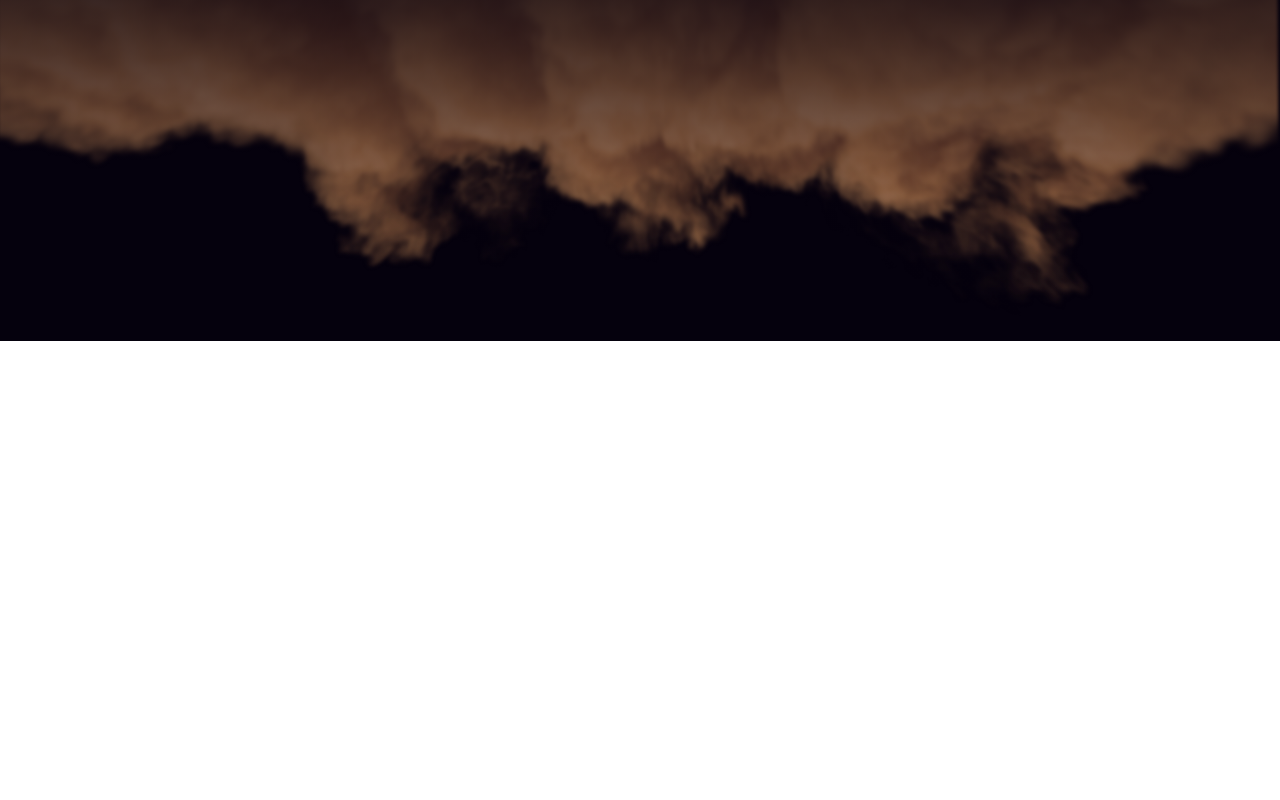
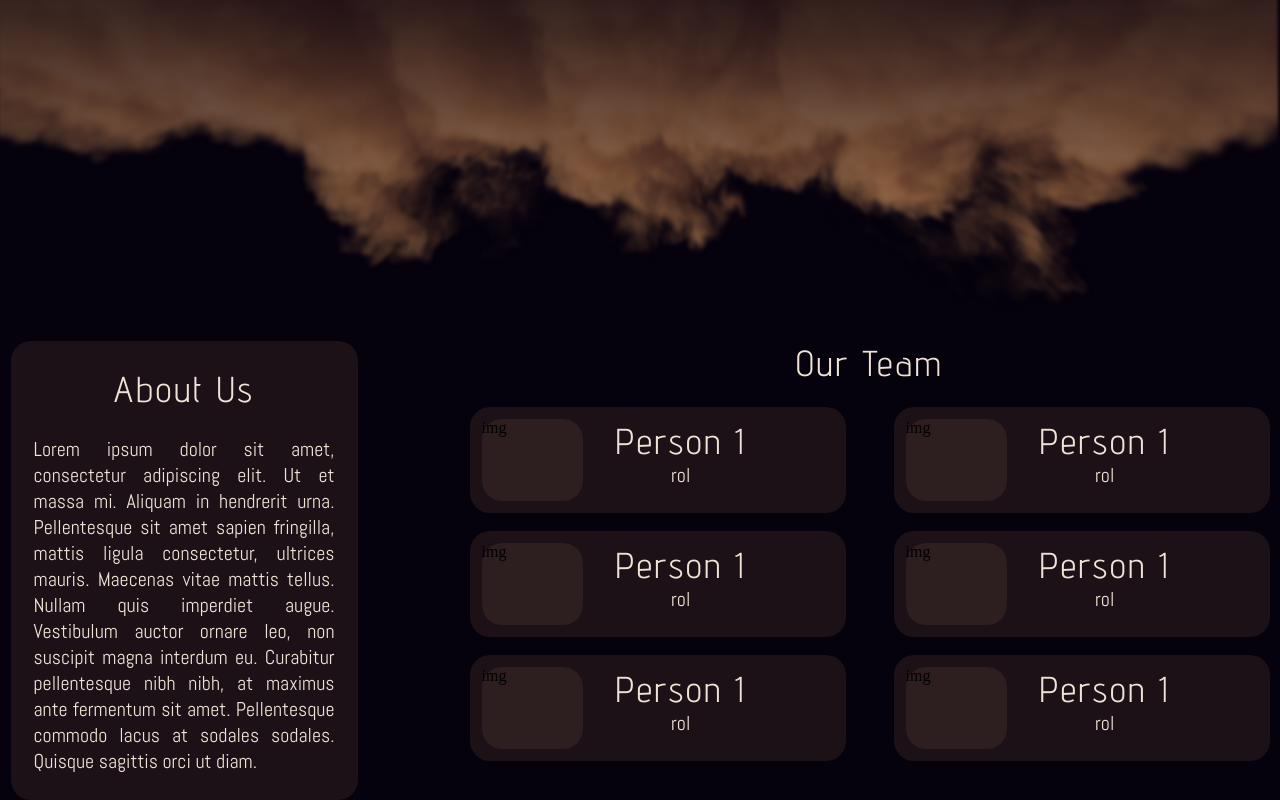
Before and after one commit to Ashen-Software/nsac, a React (Vite) app: page / in a window 1280 px wide. Shown: the part 1406-2206 px from the top of the page. Before the commit the page ends 1747 px from the top, so only its background shows below. Built offline with nearby package versions, Linux system fonts and the light colour scheme; a web font is replaced by a local one.

Commit message:
mas cosas

```diff
--- /dev/null
+++ b/src/components/Contenido/Contenido.jsx
@@ -0,0 +1,33 @@
+import './contenido.css';
+import Person from "../Person/Person";
+
+function Contenido(){
+
+
+    return(<div className='contenido'>
+
+        <div className='about'>
+
+            <p className='title'>About Us</p>
+            <p className='expl'>Lorem ipsum dolor sit amet, consectetur adipiscing elit. Ut et massa mi. Aliquam in hendrerit urna. Pellentesque sit amet sapien fringilla, mattis ligula consectetur, ultrices mauris. Maecenas vitae mattis tellus. Nullam quis imperdiet augue. Vestibulum auctor ornare leo, non suscipit magna interdum eu. Curabitur pellentesque
+                nibh nibh, at maximus ante fermentum sit amet. Pellentesque commodo lacus at sodales sodales. Quisque sagittis orci ut diam.</p>
+        </div>
+
+
+        <div className='der'>
+            <p className='title'>Our Team</p>
+            <div className='team'>
+                <Person number={1} rol="rol"/>
+                <Person number={1} rol="rol"/>
+                <Person number={1} rol="rol"/>
+                <Person number={1} rol="rol"/>
+                <Person number={1} rol="rol"/>
+                <Person number={1} rol="rol"/>
+            </div>
+
+        </div>
+    </div>)
+}
+
+
+export default Contenido;
--- /dev/null
+++ b/src/components/Contenido/contenido.css
@@ -0,0 +1,64 @@
+@import url('https://fonts.googleapis.com/css2?family=Advent+Pro:ital,wght@0,100..900;1,100..900&display=swap');
+@import url('https://fonts.googleapis.com/css2?family=Abel&display=swap');
+
+
+
+.contenido{
+
+    display: flex;
+    flex-direction: row;
+    justify-content: center;
+    gap:7rem;
+    .about{
+        padding: 1.625rem 1.438rem;
+        color: #F0E2D6;
+        display: flex;
+        flex-direction: column;
+        background-color: rgba(125, 87, 63, .19);
+        border-radius: 20px;
+        gap:1.625rem;
+        width: 18.813rem;
+
+        .title{
+            font-family: 'Advent Pro', sans-serif;
+            letter-spacing: 2.5px;
+            font-size: 2.25rem;
+            text-align: center;
+
+        }
+
+        .expl{
+            font-family: 'Abel', sans-serif;
+            font-size: 1.25rem;
+            text-align: justify;
+        }
+
+
+
+    }
+
+    .der{
+        display: flex;
+        flex-direction: column;
+        gap: 1.438rem;
+
+        .title{
+            color:#F0E2D6;
+            font-family: 'Advent Pro', sans-serif;
+            letter-spacing: 2.5px;
+            font-size: 2.25rem;
+            text-align: center;
+        }
+
+        .team{
+            display: flex;
+            flex-wrap: wrap;
+            justify-content: space-between;
+            width: 50rem;
+            gap: 1.125rem;
+
+        }
+
+    }
+
+}
--- /dev/null
+++ b/src/components/Person/Person.jsx
@@ -0,0 +1,26 @@
+import './person.css';
+import PropTypes from 'prop-types';
+
+function Person({ number , rol}) {
+    return (
+      <div className="persona">
+        <div className="imagen">
+          img
+        </div>
+        <div className="iz">
+          <p className="nombre">Person {number}</p>
+          <p className="rol">{rol}</p>
+        </div>
+      </div>
+    );
+  }
+
+  Person.propTypes = {
+    number: PropTypes.number.isRequired,
+    rol: PropTypes.string.isRequired,
+
+  };
+
+
+
+export default Person;
--- /dev/null
+++ b/src/components/Person/person.css
@@ -0,0 +1,43 @@
+@import url('https://fonts.googleapis.com/css2?family=Advent+Pro:ital,wght@0,100..900;1,100..900&display=swap');
+@import url('https://fonts.googleapis.com/css2?family=Abel&display=swap');
+
+.persona{
+    background-color: rgba(125, 87, 63, .19);
+    display: flex;
+    flex-direction: row;
+    width: 22rem;
+    border-radius: 20px;
+    gap:2.065rem;
+    padding:.75rem;
+
+
+    .imagen{
+        background-color: rgba(125, 87, 63, .19);
+        width: 6.333rem;
+        height: 5.125rem;
+        border-radius: 20px;
+
+    }
+
+    .iz{
+        display: flex;
+        flex-direction: column;
+        color: #F0E2D6;
+        align-items: center;
+
+        .nombre{
+            font-family: 'Advent Pro', sans-serif;
+            font-size: 2.25rem;
+            letter-spacing: 2.25px;
+
+        }
+
+        .rol{
+            font-family: 'Abel', sans-serif;
+            font-size: 1.25rem;
+        }
+
+    }
+
+
+}
--- a/src/views/Home/Home.jsx
+++ b/src/views/Home/Home.jsx
@@ -2,14 +2,16 @@ import './home.css';
 import WhatIs from '../../components/WhatIs/WhatIs';
 import Header from "../../components/Header/Header"
 import Main from "../../components/Main/Main";
+import Contenido from "../../components/Contenido/Contenido";
 
 function Home(){
     return(
         <div className='home'>
-        <Header className="elemento-superior"/>
-        <Main/>
-        <WhatIs className="elemento-inferior"/>
-</div>
+            <Header/>
+            <Main/>
+            <WhatIs/>
+            <Contenido/>
+    </div>
     )
 }
 
```
